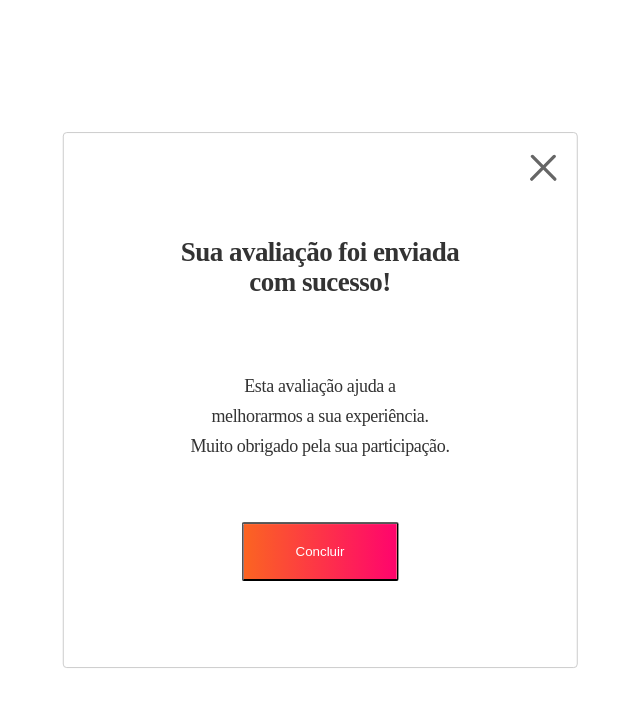
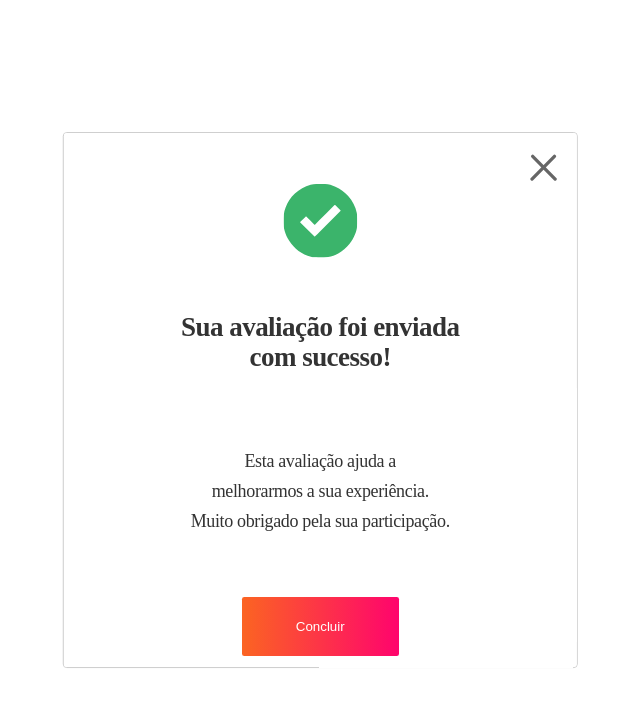
Before and after one commit to abnerwerley/nps-frontend, a React (Vite) app: page /finished in a window 1280 px wide. Shown: the top 706 px of the page, without its empty margins (320-960 px from the left). Built offline with nearby package versions, Linux system fonts and the light colour scheme.

Commit message:
:lipstick: @abnerwerley [added image to final page, and next buttoms now have no border]

```diff
--- a/src/pages/FirstQuestion/style.js
+++ b/src/pages/FirstQuestion/style.js
@@ -164,6 +164,7 @@ export const NextButton = styled.button`
 
   width: 157.5px;
   height: 54px;
+  border: none;
 
   @media (min-width: 300px) and (max-width: 699px) {
     width: 112px;
--- a/src/pages/NpsFinished/index.jsx
+++ b/src/pages/NpsFinished/index.jsx
@@ -2,6 +2,7 @@ import Modal from "react-modal";
 import { useState } from "react";
 import close from "../../assets/close.svg";
 import * as S from "./style";
+import check from "./assets/check.svg";
 
 function NpsFinished() {
   const [modalIsOpen, setIsOpen] = useState(true);
@@ -32,6 +33,8 @@ function NpsFinished() {
           <S.TopButtons>
             <S.Close src={close} onClick={handleCloseModal} />
           </S.TopButtons>
+          <S.ImageDiv><S.CheckImage src={check} /></S.ImageDiv>
+
           <S.Content>
             <S.H1>Sua avaliação foi enviada com sucesso!</S.H1>
             <S.Paragraph>
--- a/src/pages/NpsFinished/style.js
+++ b/src/pages/NpsFinished/style.js
@@ -20,6 +20,22 @@ export const ModalContainer = styled.div`
   @media (max-width: 299px) {
     width: 336px;
     height: 370px;
+  }
+`;
+export const ImageDiv = styled.div`
+  display: flex;
+  align-items: center;
+  justify-content: center;
+  width: 100%;
+`;
+
+export const CheckImage = styled.img`
+  width: 75px;
+  height: 75px;
+
+  @media (min-width: 300px) and (max-width: 699px) {
+    width: 55px;
+    height: 55px;
   }
 `;
 
@@ -122,6 +138,7 @@ export const ConcludeButton = styled.button`
   color: white;
   background: linear-gradient(90deg, #fb6422 0%, #ff046d 100%);
   border-radius: 2.25px;
+  border: none;
 
   @media (min-width: 300px) and (max-width: 699px) {
     padding: 12px 16px;
--- a/src/pages/SecondQuestion/style.js
+++ b/src/pages/SecondQuestion/style.js
@@ -177,6 +177,7 @@ export const NextButton = styled.button`
 
   width: 157.5px;
   height: 54px;
+  border: none;
 
   @media (min-width: 300px) and (max-width: 699px) {
     width: 112px;
--- a/src/pages/ThirdQuestion/style.js
+++ b/src/pages/ThirdQuestion/style.js
@@ -177,6 +177,7 @@ export const NextButton = styled.button`
 
   width: 157.5px;
   height: 54px;
+  border: none;
 
   @media (min-width: 300px) and (max-width: 699px) {
     width: 112px;
```
Also changed, not shown: src/pages/NpsFinished/assets/check.svg (added).
